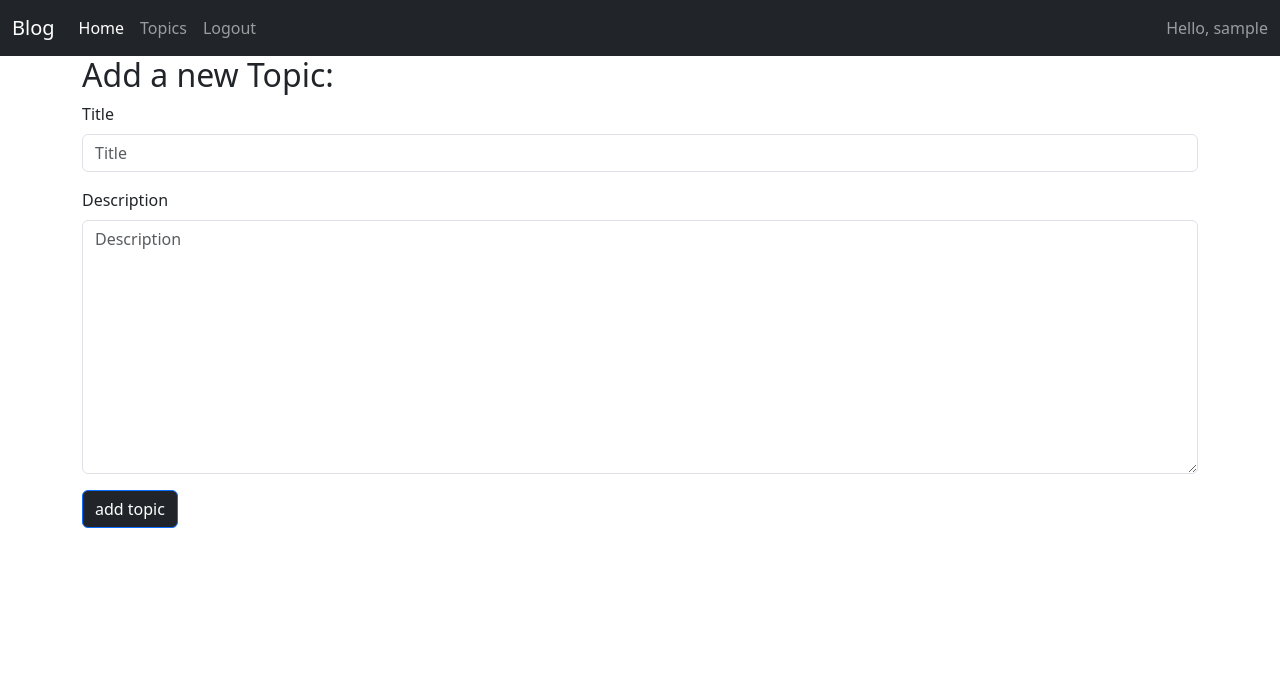
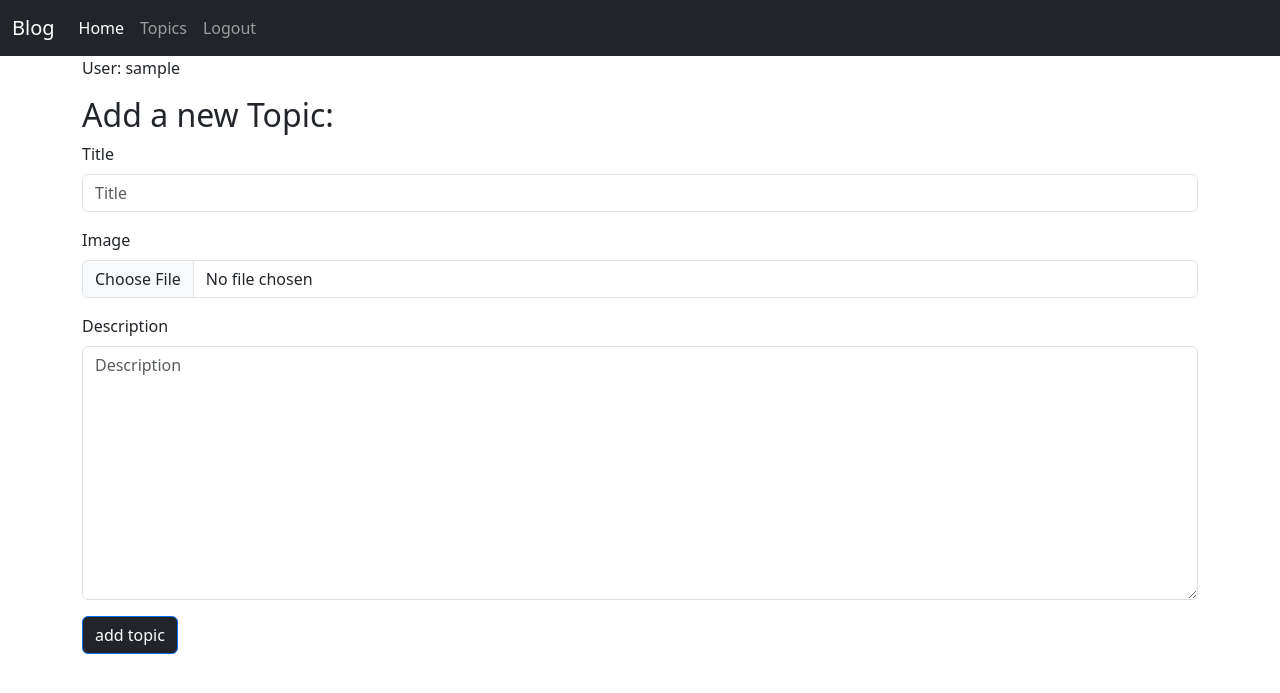
Before and after one commit to Jackson-Vieira/LearningLog, a Django app: page /new_topic/ in a window 1280 px wide. Shown: the top 693 px of the page. Run offline with Django 4.2, Linux system fonts and the light colour scheme; the visitor is signed in with stand-in values (Sample User, id 1); parts of the project's set-up code (start-up, migrations or seed data) failed here and were passed over; some libraries are stand-ins or nearby versions.

Commit message:
add image-topic

```diff
--- a/learning_log/urls.py
+++ b/learning_log/urls.py
@@ -1,6 +1,9 @@
 
 from django.contrib import admin
 from django.urls import include, path
+
+from django.conf import settings
+from django.conf.urls.static import static
 
 urlpatterns = [
     path('admin/', admin.site.urls),
@@ -13,3 +16,7 @@ urlpatterns = [
 
 
 ]
+
+if settings.DEBUG:
+    urlpatterns += static(settings.MEDIA_URL,
+	document_root=settings.MEDIA_ROOT,)
--- a/learning_logs/forms.py
+++ b/learning_logs/forms.py
@@ -5,8 +5,8 @@ from .models import Entry, Topic
 class TopicForm(forms.ModelForm):
     class Meta:
         model = Topic # Model
-        fields = ['title', 'description'] # Campos do formulário
-        labels = {'title': 'Title', 'description':'Description'} # Inicia o campo text vazio sem rótulo
+        fields = ('title', 'image', 'description') # Campos do formulário
+        labels = {'title': 'Title', 'description':'Description', 'image':'Image'} # Inicia o campo text vazio sem rótulo
         widgets = {'description': forms.Textarea(attrs={'cols':80})}
 
 class EntryForm(forms.ModelForm):
--- a/learning_logs/models.py
+++ b/learning_logs/models.py
@@ -9,8 +9,7 @@ class Topic(models.Model):
     date_added = models.DateTimeField(auto_now_add=True)
     owner = models.ForeignKey(User, on_delete=models.CASCADE)
     description = models.TextField(max_length=200)
-    image = models.ImageField(upload_to='',
-     blank=True, null=True)
+    image = models.ImageField(upload_to='')
 
     def __str__(self):
         return self.title
--- a/learning_logs/templates/learning_logs/base.html
+++ b/learning_logs/templates/learning_logs/base.html
@@ -25,35 +25,36 @@
           <li class="nav-item">
             <a class="nav-link active" href="{% url 'learning_logs:index' %}">Home</a>
           </li>
-          {% if user.is_authenticated %}
-
             <li class="nav-item">
               <a class="nav-link" href="{% url 'learning_logs:topics' %}">Topics</a>
             </li>
+            {% if user.is_authenticated %}
             <li class="nav-item">
               <a class="nav-link" href="{% url 'users:logout' %}">Logout</a>
             </li>
-          {% else %}
+            {% else %}
             <li class="nav-item">
               <a class="nav-link" href="{% url 'users:login' %}">Login</a>
             </li>
             <li class="nav-item">
               <a class='nav-link' href="{% url 'users:register' %}">Register</a>
             </li>
-          {% endif %}
         </ul>
+            {% endif %}
 
       </div>
-      {% if user.is_authenticated %}
-      <span class="navbar-text">
-        Hello, {{ user.username }}
-      {% endif %}
-      </span>
     </div>
   </nav>
 
   <div class="container">
+    <div>
+      {% if user.is_authenticated %}
+      <p class="font-weight-bold">User: {{ user.username}}</p>
+      {% endif %}
+    </div>
+
     <div class="page-header">
+
       {% block header %}{% endblock header %}
     </div>
     <div>
--- a/learning_logs/urls.py
+++ b/learning_logs/urls.py
@@ -25,10 +25,5 @@ urlpatterns = [
     #Edit a existent Entry
     path('edit_entry/<entry_id>/', views.edit_entry, name='edit_entry'),
 
+
 ]
-
-if settings.DEBUG:
-    urlpatterns += static(
-        settings.MEDIA_URL,
-        document_root=settings.MEDIA_ROOT,
-    )
--- a/learning_logs/views.py
+++ b/learning_logs/views.py
@@ -42,21 +42,23 @@ def topic(request, topic_id):
 @login_required
 def new_topic(request):
     """Add a new Topic """
-    template_name = 'learning_logs/new_topic.html'
+
     if request.method != 'POST':
         form = TopicForm() # Create a form
     else:
         # POST
-        form = TopicForm(request.POST)
+        form = TopicForm(request.POST, request.FILES)
         if form.is_valid():
             new_topic = form.save(commit=False)
             new_topic.owner = request.user
             new_topic.save()
 
             return HttpResponseRedirect(reverse('learning_logs:topics'))
+
+    template_name = 'learning_logs/new_topic.html'
     context = {'form':form}
 
-    return render(request, 'learning_logs/new_topic.html', context)
+    return render(request, template_name, context)
 
 @login_required
 def new_entry(request, topic_id):
```
Also changed, not shown: learning_log/settings.py (+6 -3 lines), db.sqlite3, learning_logs/migrations/0014_alter_topic_image.py (added), learning_logs/migrations/0015_alter_topic_image.py (added).
